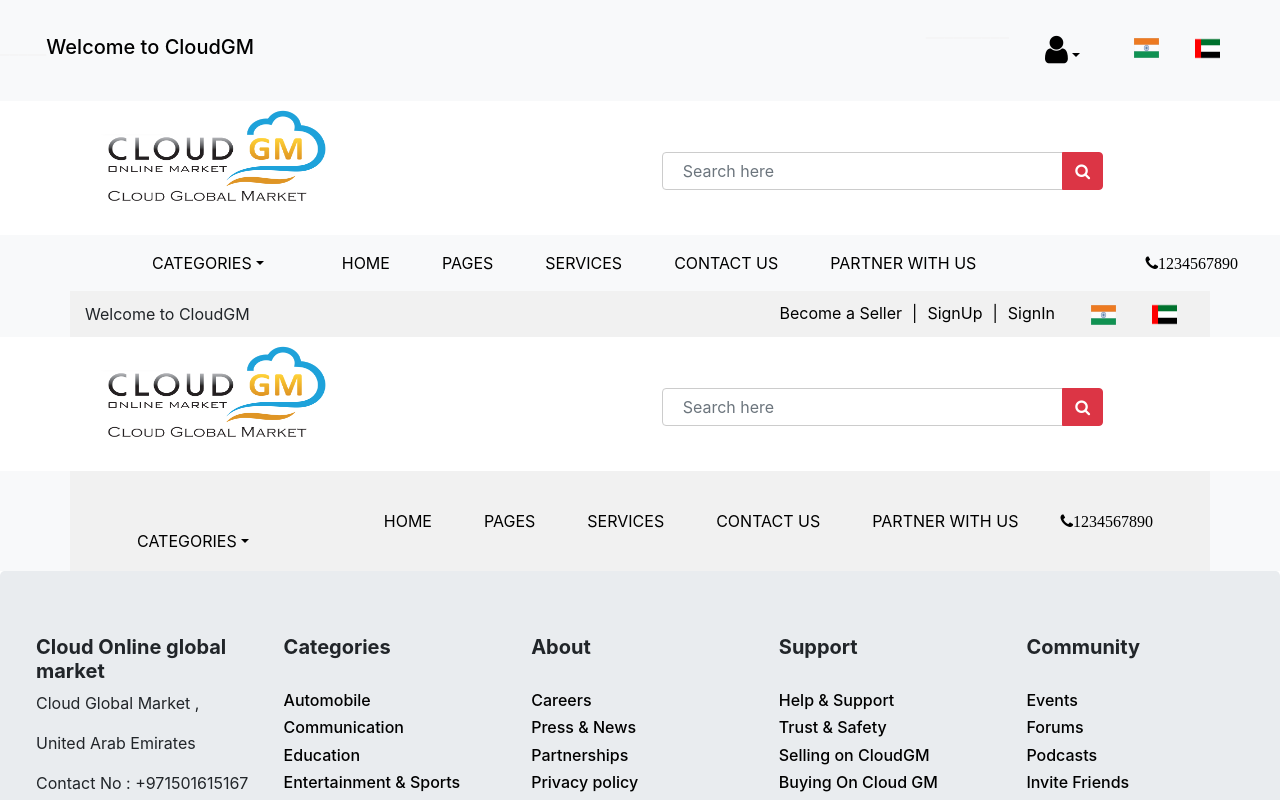
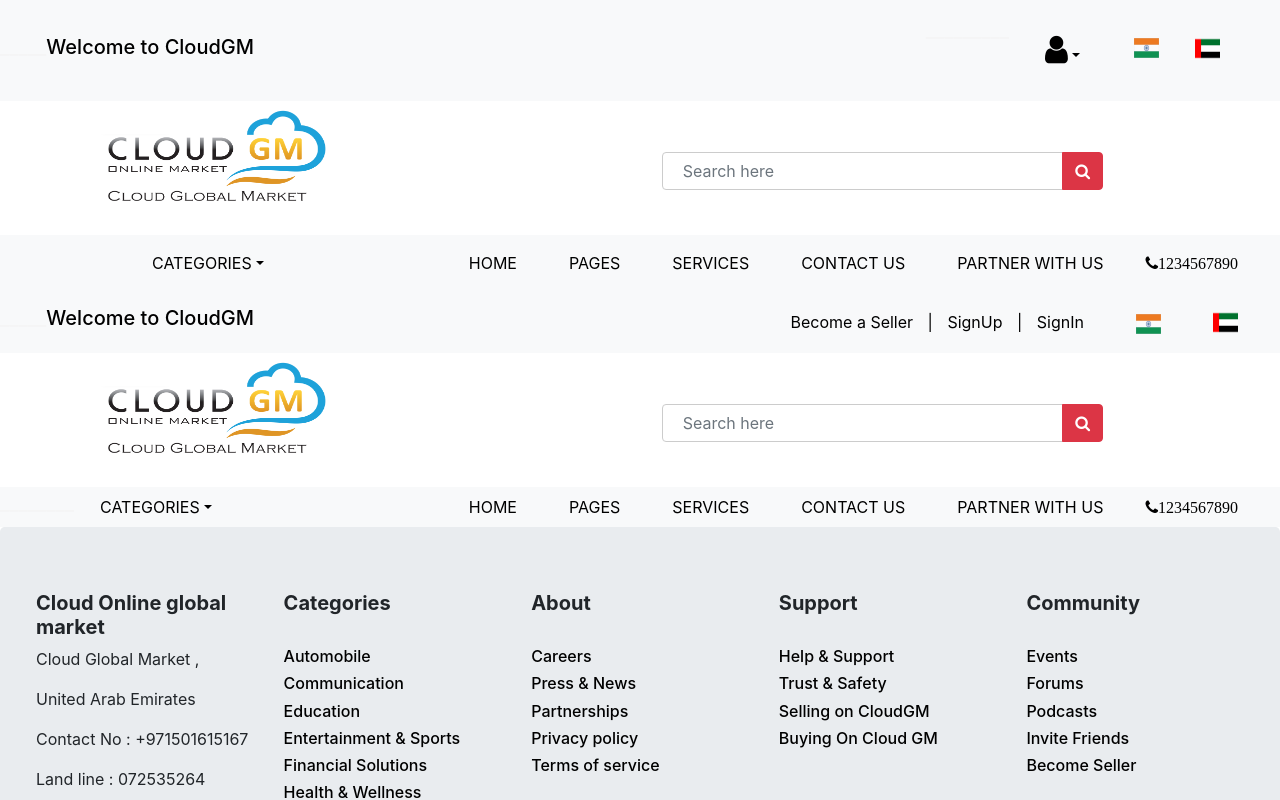
Before and after one commit to ajmalkhanem/Vue-works-compny, a Vue app: page /#/nav1 in a window 1280 px wide. Shown: the top 800 px of the page. Built offline with nearby package versions, Linux system fonts and the light colour scheme; sample sign-in values are in the browser's storage.

Commit message:
changestoday

```diff
--- a/src/components/nav1.vue
+++ b/src/components/nav1.vue
@@ -1,52 +1,80 @@
 <template>
   <div>
-    <b-navbar
-      class="navbar navbar-expand-sm bg-whitesmoke navbar-whitesmoke"
-      toggleable="lgh"
-      type="light"
-      variant="light"
-    >
-      <div class="container">
-        <b-navbar-toggle target="nav_collapse"></b-navbar-toggle>
-        <span>Welcome to CloudGM</span>
+
+    <!--
+      <b-navbar class="navbar navbar-expand-sm bg-whitesmoke navbar-whitesmoke" toggleable="lgh" type="light"
+      variant="light">
+      <div>
 
         <b-collapse is-nav id="nav_collapse">
           <b-navbar-nav class="ml-auto">
-            <b-nav-item>
-              <router-link to="/sellerindex">
-                <span style="padding-left:10px;">Become a Seller</span>
-              </router-link>
-              <span style="padding-left:10px;">|</span>
-              <router-link to="/signup1">
-                <span style="padding-left:10px;">SignUp</span>
-              </router-link>
-              <span style="padding-left:10px;">|</span>
-              <router-link to="/signin">
-                <span style="padding-left:10px;">SignIn</span>
-              </router-link>
+              <b-navbar-toggle target="nav_collapse"></b-navbar-toggle>
+              <span>Welcome to CloudGM </span>
+          </b-navbar-nav>
+          <b-navbar-nav class="mr-auto">
+              <b-nav-item >
+                <router-link to="/sellerindex" style=" text-decoration: none!important;"><span style="padding-left:10px;"> Become a Seller </span></router-link>
+              <span style="padding-left:10px;" > | </span>
+             <router-link to="/signup1"style=" text-decoration: none!important;" ><span style="padding-left:10px;">SignUp </span></router-link>
+              <span style="padding-left:10px;">| </span>
+              <router-link to="/signin" style=" text-decoration: none!important;"> <span style="padding-left:10px;">SignIn </span></router-link>
+            </b-nav-item>
+            </b-nav-item>
+            <b-nav-item class=" navt ">
+              <router-link to=""><strong>
+                  <div style="color:  #111113 !important;">
+                    <img src="../assets/ind.png" style="width:25px;height:20px;">
+                  </div>
+                </strong></router-link>
+            </b-nav-item>
+            <b-nav-item class="navt ">
+              <router-link to=""><strong>
+                  <div style="color:  #111113 !important;">
+                    <img src="../assets/uae.png" style="width:25px;height:25px;">
+                  </div>
+                </strong></router-link>
+            </b-nav-item>
+          </b-navbar-nav>
+        </b-collapse>-->
+        <b-navbar  toggleable="lg" type="light" variant="light" style="padding-top:10px!important;padding-bottom:10px!important;">
+            <b-navbar-toggle target="nav_collapse"></b-navbar-toggle>
+            <h5 style="color: whitesmoke!important;">_____</h5>
+         <a href="/" style="text-decoration: none!important;"> <h5 style="color:black!important;">Welcome to CloudGM</h5></a>
+             <!--<a href="Home"><b-nav-text><h4 style="color:black!important;">TIES</h4></b-nav-text></a>-->
+               <b-collapse is-nav id="nav_collapse">
+                  <b-nav-item href="#" class="mx-auto"></b-nav-item>
+                  <b-nav-item >
+                      <router-link to="/sellerindex" style=" text-decoration: none!important;"><span style="padding-left:10px;"> Become a Seller </span></router-link>
+                    <span style="padding-left:10px;" > | </span>
+                   <router-link to="/signup1"style=" text-decoration: none!important;" ><span style="padding-left:10px;">SignUp </span></router-link>
+                    <span style="padding-left:10px;">| </span>
+                    <router-link to="/signin" style=" text-decoration: none!important;"> <span style="padding-left:10px;">SignIn </span></router-link>
+                  </b-nav-item>
+                  <b-nav-item class=" navt ">
+                      <router-link to=""><strong>
+                          <div style="color:  #111113 !important;">
+                            <img src="../assets/ind.png" style="width:25px;height:20px;">
+                          </div>
+                        </strong></router-link>
+                    </b-nav-item>
+                    <b-nav-item class="navt ">
+                      <router-link to=""><strong>
+                          <div style="color:  #111113 !important;">
+                            <img src="../assets/uae.png" style="width:25px;height:25px;">
+                          </div>
+                        </strong></router-link>
                     </b-nav-item>
 
-            <b-nav-item class="navt">
-              <router-link to>
-                <strong>
-                  <div style="color:  #111113 !important;">
-                    <img src="../assets/ind.png" style="width:25px;height:20px;" />
-                  </div>
-                </strong>
-              </router-link>
-            </b-nav-item>
-            <b-nav-item class="navt">
-              <router-link to>
-                <strong>
-                  <div style="color:  #111113 !important;">
-                    <img src="../assets/uae.png" style="width:25px;height:25px;" />
-                  </div>
-                </strong>
-              </router-link>
-            </b-nav-item>
-          </b-navbar-nav>
+
                  </b-collapse>
-      </div>
+                 </b-navbar-nav toggleable="lg">
+               <b-navbar-brand>
+                  <!--<a href="Home">  <b-img :src="require('../assets/isilogo.jpg')" style="margin-left:20px; width:100px; height:auto;"></b-img></a>-->
+                  </b-navbar-brand>
+              </b-navbar>
+
+
+
     </b-navbar>
 
     <!---->
@@ -63,7 +91,29 @@
             style=" width:250px; height:130px;padding-bottom:10px;"
           ></b-img>
         </a>
+        <b-nav-item >
+
+            <b-nav-item-dropdown  text="CATEGORIES" class="ii" style="padding-left:70px!important;" right>
+                <b-dropdown-item href="#">Automobile</b-dropdown-item>
+                <b-dropdown-item href="#">Communication</b-dropdown-item>
+                <b-dropdown-item href="#">Education </b-dropdown-item>
+                <b-dropdown-item href="#">Restaurant </b-dropdown-item>
+                <b-dropdown-item href="#">Stock Market </b-dropdown-item>
+                <b-dropdown-item href="#"> Real Estate </b-dropdown-item>
+                <b-dropdown-item href="#">Insurance </b-dropdown-item>
+                <b-dropdown-item href="#"> Health & Wealth</b-dropdown-item>
+                <b-dropdown-item href="#">Entertainment & Sports </b-dropdown-item>
+                <b-dropdown-item href="#">JObs </b-dropdown-item>
+                <b-dropdown-item href="#">Travel & Tourism </b-dropdown-item>
+                <b-dropdown-item href="#"> Market Place  </b-dropdown-item>
+              </b-nav-item-dropdown>
+          </b-nav-item>
+
+
+
+
 <b-nav-item class="ml-auto">
+
           <div class="input-group srh sw" style="width: 13cm ;padding-bottom:10px;">
             <input type="text" class="form-control" placeholder="Search here"
               style="margin-top: 0px;
@@ -77,12 +127,11 @@
                 </span>
               </button>
             </div>
-          </div>
-        </b-nav-item>
+          </div></b-nav-item>
+
 
         <!-- <b-nav-item href="#" class="mx-auto">
                 <b-img :src="require('../assets/CGMlo.png')" style=" width:250px; height:130px;padding-bottom:10px;"></b-img>
-
         </b-nav-item>-->
 
         <b-navbar-brand>
@@ -91,73 +140,65 @@
       </b-navbar>
     </div>
 
-    <b-navbar toggleable="lg" style="background-color:#f8f9fa" type="light" variant="light">
+    <!--3rd-->
+
+    <b-navbar  toggleable="lg" type="light" variant="light">
         <b-navbar-toggle target="nav_collapse"></b-navbar-toggle>
-      <div class="container">
-        <b-nav-item class="hv">
-          <b-nav-item-dropdown class="hv yy" text="CATEGORIES" right>
-            <b-dropdown-item href="#">Automobile</b-dropdown-item>
+
+
+              <h5 style="color: whitesmoke!important;">________</h5>
+              <b-nav-item-dropdown class="hv cate" text="CATEGORIES" right>
+                  <b-dropdown-item  router-link to="/signin">Automobile</b-dropdown-item>
                   <b-dropdown-item href="#">Communication</b-dropdown-item>
-            <b-dropdown-item href="#">Education</b-dropdown-item>
-            <b-dropdown-item href="#">Restaurant</b-dropdown-item>
-            <b-dropdown-item href="#">Stock Market</b-dropdown-item>
-            <b-dropdown-item href="#">Real Estate</b-dropdown-item>
-            <b-dropdown-item href="#">Insurance</b-dropdown-item>
-            <b-dropdown-item href="#">Health & Wealth</b-dropdown-item>
-            <b-dropdown-item href="#">Entertainment & Sports</b-dropdown-item>
-            <b-dropdown-item href="#">JObs</b-dropdown-item>
-            <b-dropdown-item href="#">Travel & Tourism</b-dropdown-item>
-            <b-dropdown-item href="#">Market Place</b-dropdown-item>
+                  <b-dropdown-item href="#">Education </b-dropdown-item>
+                  <b-dropdown-item href="#">Restaurant </b-dropdown-item>
+                  <b-dropdown-item href="#">Stock Market </b-dropdown-item>
+                  <b-dropdown-item href="#"> Real Estate </b-dropdown-item>
+                  <b-dropdown-item href="#">Insurance </b-dropdown-item>
+                  <b-dropdown-item href="#"> Health & Wealth</b-dropdown-item>
+                  <b-dropdown-item href="#">Entertainment & Sports </b-dropdown-item>
+                  <b-dropdown-item href="#">JObs </b-dropdown-item>
+                  <b-dropdown-item href="#">Travel & Tourism </b-dropdown-item>
+                  <b-dropdown-item href="#"> Market Place  </b-dropdown-item>
                 </b-nav-item-dropdown>
+
+
+
+            <b-collapse is-nav id="nav_collapse">
+                <b-nav-item href="#" class="mx-auto"></b-nav-item>
+
+          <b-nav-item href="/">HOME</b-nav-item>
+
+
+
+
+        <b-nav-item href="#">PAGES</b-nav-item>
+
           </b-nav-item>
 
-        <!--<a href="Home"><b-nav-text><h4 style="color:black!important;">TIES</h4></b-nav-text></a>-->
-        <b-collapse is-nav id="nav_collapse">
-          <b-nav-item class="mx-auto" href="#"></b-nav-item>
-
-          <!-- <b-nav-item class="hv" text="HOME" right> -->
-          <b-nav-item href="/">HOME</b-nav-item>
-          <!-- <b-dropdown-item href="#">ES</b-dropdown-item>
-          <b-dropdown-item href="#">RU</b-dropdown-item>
-          <b-dropdown-item href="#">FA</b-dropdown-item>
-          </b-nav-item-dropdown>-->
-
-          <b-nav-item href="#">PAGES</b-nav-item>
-          <!-- <b-dropdown-item href="#">EN</b-dropdown-item>
-          <b-dropdown-item href="#">ES</b-dropdown-item>
-          <b-dropdown-item href="#">RU</b-dropdown-item>
-          <b-dropdown-item href="#">FA</b-dropdown-item>-->
+        <b-nav-item href="#">SERVICES</b-nav-item>
 
 
-        <b-nav-item href="#">SERVICES</b-nav-item>
-          <!-- <b-dropdown-item href="#">EN</b-dropdown-item>
-          <b-dropdown-item href="#">ES</b-dropdown-item>
-          <b-dropdown-item href="#">RU</b-dropdown-item>
-          <b-dropdown-item href="#">FA</b-dropdown-item>
-          </b-nav-item-dropdown>-->
+        <b-nav-item href="#">CONTACT US</b-nav-item>
 
-          <b-nav-item href="#">CONTACT US</b-nav-item>
-          <!-- <b-dropdown-item href="#">EN</b-dropdown-item>
-          <b-dropdown-item href="#">ES</b-dropdown-item>
-          <b-dropdown-item href="#">RU</b-dropdown-item>
-          <b-dropdown-item href="#">FA</b-dropdown-item>
-          </b-nav-item-dropdown>-->
 
         <b-nav-item href="#">PARTNER WITH US</b-nav-item>
-          <!-- <b-dropdown-item href="#">EN</b-dropdown-item>
-          <b-dropdown-item href="#">ES</b-dropdown-item>
-          <b-dropdown-item href="#">RU</b-dropdown-item>
-          <b-dropdown-item href="#">FA</b-dropdown-item>
-          </b-nav-item-dropdown>-->
+
       </b-collapse>
         <b-nav-item class="ml-auto">
           <i class="fa fa-phone">1234567890</i>
         </b-nav-item>
 
+
+      </b-collapse>
+    </b-navbar-nav toggleable="lg">
   <b-navbar-brand>
      <!--<a href="Home">  <b-img :src="require('../assets/isilogo.jpg')" style="margin-left:20px; width:100px; height:auto;"></b-img></a>-->
      </b-navbar-brand>
-      </div>
+ </b-navbar>
+
+
+
 </b-navbar>
   </div>
 </template>
@@ -175,7 +216,6 @@
 .navbar-toggler {
   background-color: white !important;
 }
-
 @media (min-width: 1281px) {
   .navbar-expand-lg .navbar-nav .nav-link .nav-item {
     margin-right: 15px;
@@ -214,32 +254,30 @@
   }
 }
 @media (min-width: 320px) and (max-width: 480px) {
-  .yy {
-    display: none;
+ .cate {
+display:none!important;
   }
 }
 @media (min-width: 320px) and (max-width: 480px) {
-  .sw {
-    width: 8cm !important;
+    .sw{
+      width:8cm!important;
+
     }
 }
 @media (min-width: 320px) and (max-width: 480px) {
-  .onlylap {
-    display: none !important;
+.onlylap{
+  display: none!important;
 }
 }
-
 ul {
   list-style-type: none;
   padding: 0;
 }
-
 li {
   display: inline-block;
   margin: 0 10px;
   text-decoration: none;
 }
-
 a {
   color: black;
   font-weight: normal !important;
--- a/src/components/navlogged.vue
+++ b/src/components/navlogged.vue
@@ -185,7 +185,7 @@
       <div style="padding-left: 100px;">
         <b-nav-item class="hv">
           <div v-if="loggedIn==true">
-          <b-nav-item-dropdown class="hv" text="CATEGORIES" right>
+          <b-nav-item-dropdown class="hv cate" text="CATEGORIES" right>
             <b-dropdown-item router-link to="/slider">Automobile</b-dropdown-item>
             <b-dropdown-item href="#">Communication</b-dropdown-item>
             <b-dropdown-item href="#">Education</b-dropdown-item>
@@ -204,40 +204,23 @@
 
       </div>
       <!--<a href="Home"><b-nav-text><h4 style="color:black!important;">TIES</h4></b-nav-text></a>-->
-      <b-collapse style="padding-right: 110px" is-nav id="nav_collapse">
+      <b-collapse  is-nav id="nav_collapse">
+          <b-nav-item href="#" class="mx-auto"></b-nav-item>
         <b-nav-item href="/">HOME</b-nav-item>
-        <!-- <b-dropdown-item href="#">ES</b-dropdown-item>
-          <b-dropdown-item href="#">RU</b-dropdown-item>
-          <b-dropdown-item href="#">FA</b-dropdown-item>
-        </b-nav-item-dropdown>-->
+
 
         <b-nav-item href="#">PAGES</b-nav-item>
-        <!-- <b-dropdown-item href="#">EN</b-dropdown-item>
-          <b-dropdown-item href="#">ES</b-dropdown-item>
-          <b-dropdown-item href="#">RU</b-dropdown-item>
-          <b-dropdown-item href="#">FA</b-dropdown-item>-->
+
 
 
         <b-nav-item href="#">SERVICES</b-nav-item>
-        <!-- <b-dropdown-item href="#">EN</b-dropdown-item>
-          <b-dropdown-item href="#">ES</b-dropdown-item>
-          <b-dropdown-item href="#">RU</b-dropdown-item>
-          <b-dropdown-item href="#">FA</b-dropdown-item>
-        </b-nav-item-dropdown>-->
+
 
         <b-nav-item href="#">CONTACT US</b-nav-item>
-        <!-- <b-dropdown-item href="#">EN</b-dropdown-item>
-          <b-dropdown-item href="#">ES</b-dropdown-item>
-          <b-dropdown-item href="#">RU</b-dropdown-item>
-          <b-dropdown-item href="#">FA</b-dropdown-item>
-        </b-nav-item-dropdown>-->
+
 
         <b-nav-item href="#">PARTNER WITH US</b-nav-item>
-        <!-- <b-dropdown-item href="#">EN</b-dropdown-item>
-          <b-dropdown-item href="#">ES</b-dropdown-item>
-          <b-dropdown-item href="#">RU</b-dropdown-item>
-          <b-dropdown-item href="#">FA</b-dropdown-item>
-        </b-nav-item-dropdown> -->
+
       </b-collapse>
         <b-nav-item class="ml-auto">
           <i class="fa fa-phone">1234567890</i>
@@ -431,4 +414,9 @@ a :hover {
 display:none;
   }
 }
+@media (min-width: 320px) and (max-width: 480px) {
+ .cate {
+display:none!important;
+  }
+}
 </style>
```
Also changed, not shown: src/components/addcar1.vue (+9 -0 lines), src/components/editprofile.vue (+39 -1 lines), src/components/pr.vue (+4 -3 lines). Lines whose indentation alone changed are shown as unchanged.
